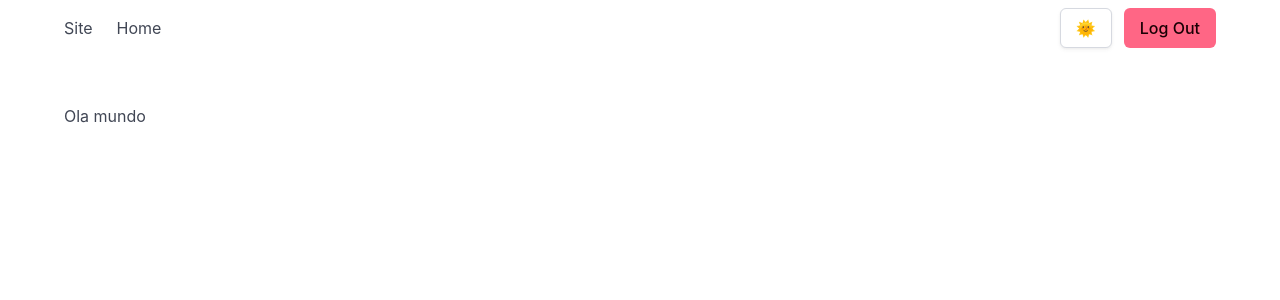
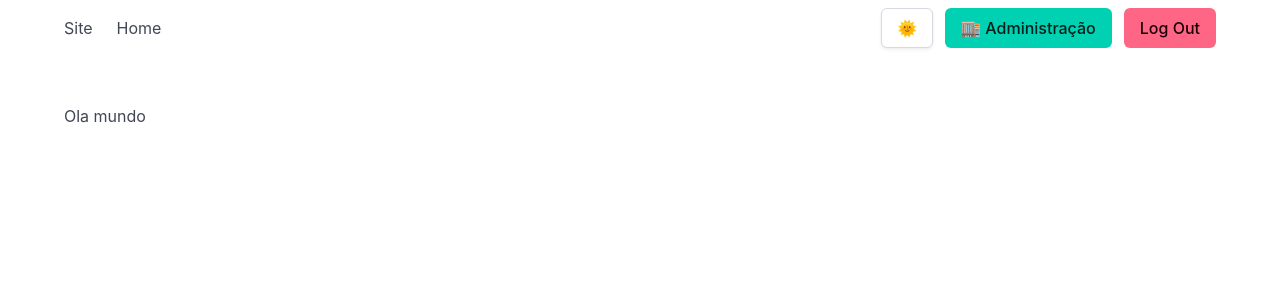
Before and after one commit to dannluciano/django-base, a Django app: page / in a window 1280 px wide. Shown: the top 300 px of the page. Run offline with Django 5.2, Linux system fonts and the light colour scheme; a user stored in the database is signed in.

Commit message:
Update base.html

```diff
--- a/core/templates/core/base.html
+++ b/core/templates/core/base.html
@@ -38,6 +38,9 @@
             <div class="navbar-item">
               <div class="buttons">
                 <button id="theme-switcher" class="button">Light</button>
+                {% if user.is_staff %}
+                  <a class="button is-primary" href="{% url 'admin:index' %}">🏬 Administração</a>
+                {% endif %}
                 {% if user.is_authenticated %}
                   <form action="{% url 'logout' %}" method="post">
                     {% csrf_token %}
```
